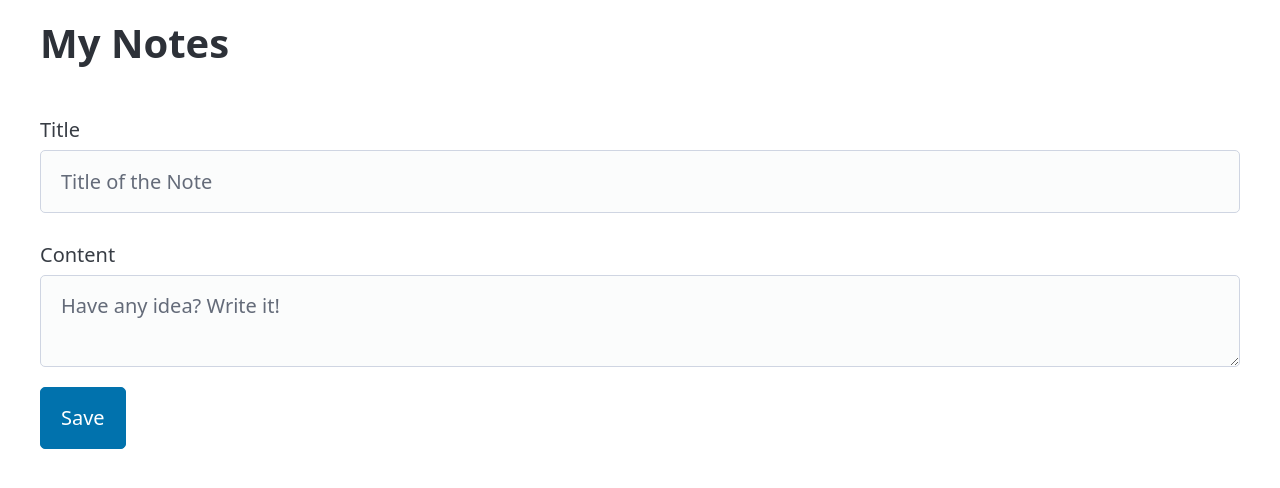
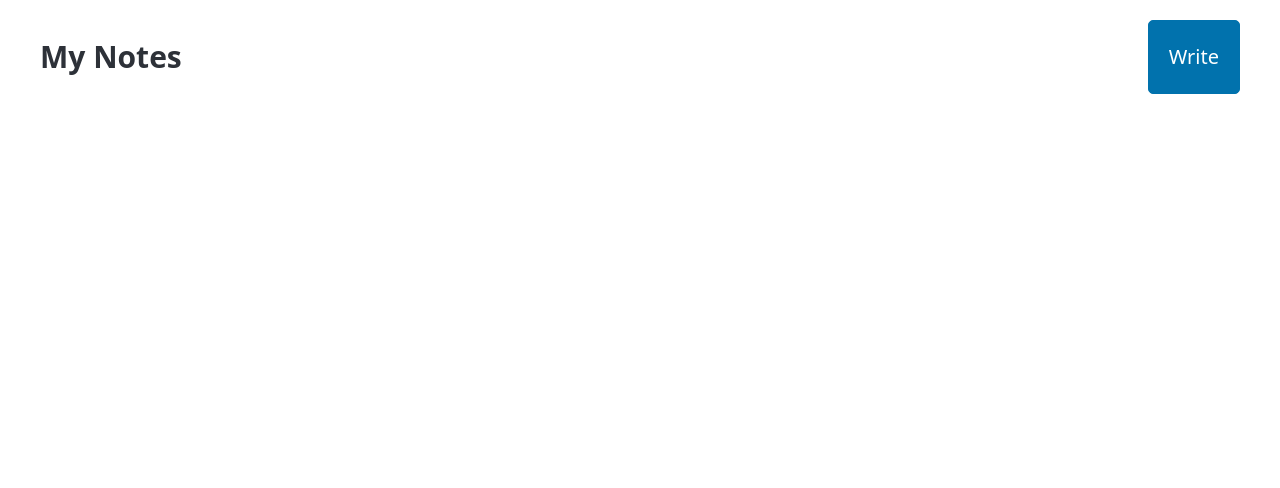
Before and after one commit to BadLuckZ/React-Project-Note, a React (Vite) app: page / in a window 1280 px wide. Shown: the top 488 px of the page. Built offline with nearby package versions, Linux system fonts and the light colour scheme.

Commit message:
Autosave

```diff
--- a/src/App.css
+++ b/src/App.css
@@ -1,6 +1,19 @@
-.app-title{
+.app-head{
+  display: flex;
+  justify-content: space-between;
   margin-top: 1rem;
   margin-bottom: 1rem;
+}
+
+.app-title{
+  font-size: 1.5rem;
+  font-weight: bold;
+  margin-top: 1rem;
+  margin-bottom: 1rem;
+}
+
+.note-btn{
+  width: auto;
 }
 
 .note-list{
@@ -9,6 +22,11 @@
   overflow: auto;
   margin: -1rem;
   padding: 1rem;
+}
+
+.note-title{
+  font-size: 1.125rem;
+  font-weight: bold;
 }
 
 .note-item{
@@ -23,11 +41,6 @@
 
 .note-editing{
   outline: 2px solid lightblue;
-}
-
-.note-title{
-  font-size: 1.125rem;
-  font-weight: bold;
 }
 
 .note-edit-btn .note-delete-btn{
--- a/src/App.jsx
+++ b/src/App.jsx
@@ -2,6 +2,9 @@ import { useEffect, useState } from "react";
 import "@picocss/pico";
 import "./App.css";
 
+/**
+ * Create the note area stored many created notes.
+ */
 function NoteWidget({ note, editing, onEditNote, onDeleteNote }) {
   return (
     <article
@@ -32,7 +35,7 @@ function NoteWidget({ note, editing, onEditNote, onDeleteNote }) {
 }
 
 function App() {
-  const [noteData, setNoteData] = useState({ title: "", content: "" });
+  const [noteData, setNoteData] = useState(null);
   const [notes, setNotes] = useState(() => {
     return JSON.parse(localStorage.getItem("notes") ?? "[]");
   });
@@ -54,9 +57,51 @@ function App() {
     };
   }, []);
 
+  /**
+   * Helps define a field to update with a value
+   */
+  const updateField = (field, value) => {
+    if (noteData.id) {
+      // Update the note
+      const newData = {
+        ...noteData,
+        [field]: value,
+      };
+      setNotes(
+        notes.map((note) => {
+          if (note.id === noteData.id) {
+            return newData;
+          }
+          return note;
+        })
+      );
+      setNoteData(newData);
+    } else {
+      // Create the new note
+      const newId = Date.now();
+      const newData = {
+        ...noteData,
+        id: newId,
+        [field]: value,
+      };
+      setNotes([...notes, newData]);
+      setNoteData(newData);
+    }
+  };
+
   return (
     <main className="container">
+      <div className="app-head">
         <h1 className="app-title">My Notes</h1>
+        <button
+          className="note-btn"
+          onClick={() => {
+            setNoteData({ title: "", content: "" });
+          }}
+        >
+          Write
+        </button>
+      </div>
       <div className="note-list">
         {notes.map((note) => (
           <NoteWidget
@@ -105,6 +150,8 @@ function App() {
 
       <br />
 
+      {noteData && (
+        <>
           <label htmlFor="note-title">
             Title
             <input
@@ -112,9 +159,7 @@ function App() {
               id="note-title"
               name="note-title"
               placeholder="Title of the Note"
-          onChange={(event) => {
-            setNoteData({ ...noteData, title: event.target.value });
-          }}
+              onChange={(e) => updateField("title", e.target.value)}
               value={noteData.title}
               required
             />
@@ -127,36 +172,13 @@ function App() {
               id="note-content"
               name="note-content"
               placeholder="Have any idea? Write it!"
-          onChange={(event) => {
-            setNoteData({ ...noteData, content: event.target.value });
-          }}
+              onChange={(e) => updateField("content", e.target.value)}
               value={noteData.content}
               required
             />
           </label>
-
-      <button
-        onClick={() => {
-          // Save the title and content
-          if (noteData.id) {
-            // Save to the exist note
-            setNotes(
-              notes.map((note) => {
-                if (note.id === noteData.id) {
-                  return noteData;
-                }
-                return note;
-              })
-            );
-          } else {
-            // Save as the new note
-            setNotes([...notes, { ...noteData, id: Date.now() }]);
-          }
-          setNoteData({ title: "", content: "" });
-        }}
-      >
-        Save
-      </button>
+        </>
+      )}
     </main>
   );
 }
```
Lines whose indentation alone changed are shown as unchanged.
